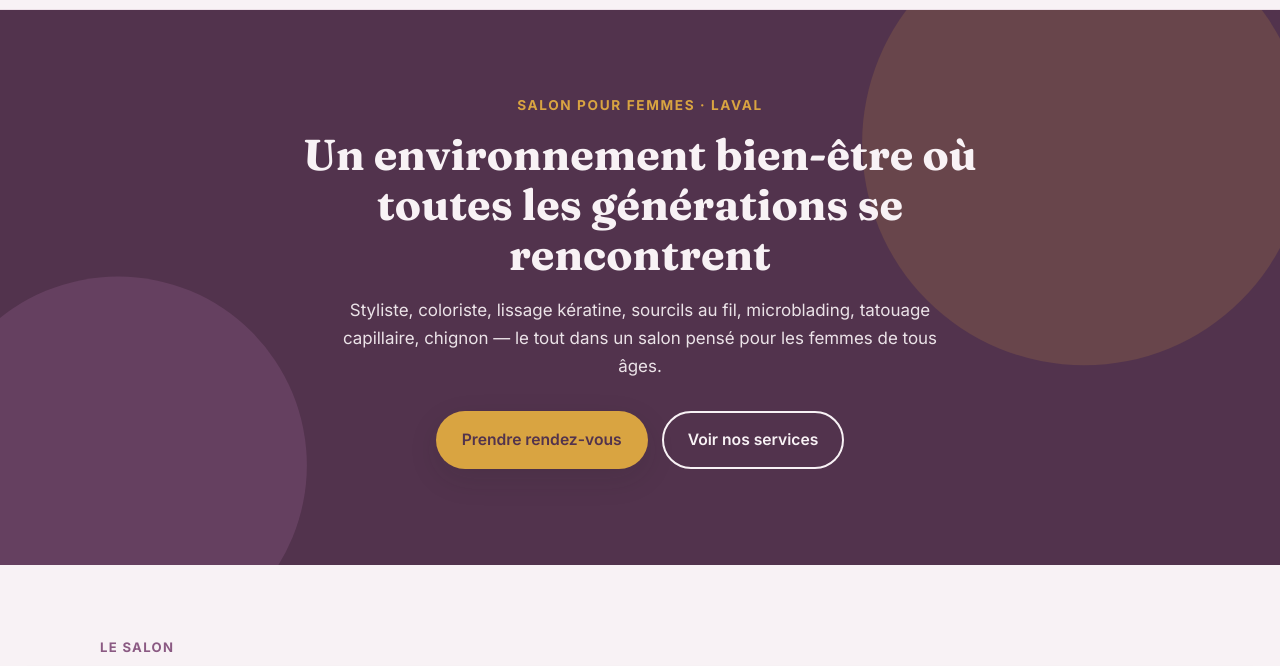
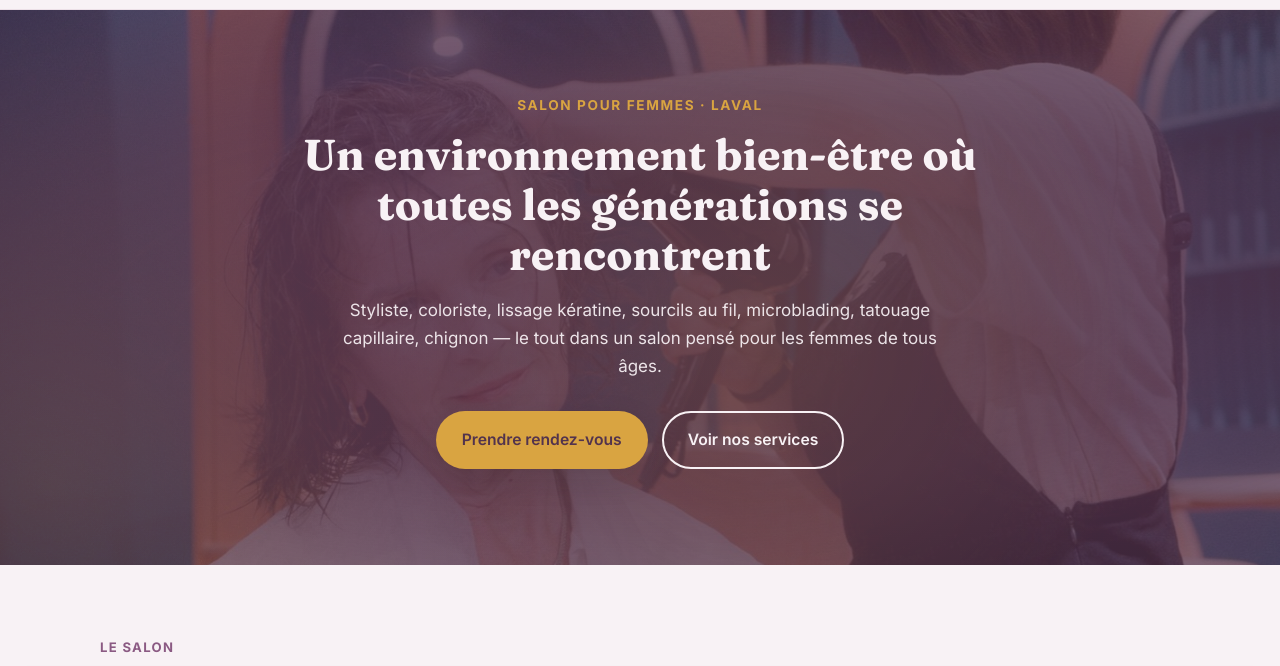
Before and after one commit to charlesmartel2506/elektra-coiffure, a plain HTML site: page index.html in a window 1280 px wide. Shown: the part 59-725 px from the top of the page. Drawn offline with Linux system fonts and the light colour scheme; animation ran at ten frames a second.

Commit message:
Photo de héros réelle + fond animé
Co-Authored-By: Claude Opus 5 <noreply@anthropic.com>

```diff
--- a/css/style.css
+++ b/css/style.css
@@ -119,3 +119,16 @@ p{ margin: 0 0 12px; }
   .section{ padding: 52px 0; } .pied-conteneur{ flex-direction: column; } .pied-coord p{ text-align: left; }
 }
 @media (max-width: 420px){ .marque-nom{ font-size: 0.95rem; } .marque-icone{ width: 34px; height: 34px; } }
+
+/* ===== Photo de héros + fond animé (14 août 2026) ===== */
+.hero-fond{ overflow: hidden; }
+.hero-fond img{ width: 100%; height: 100%; object-fit: cover; display: block; }
+.hero-voile{ position: absolute; inset: 0; z-index: 1;
+  /* Vignette : sombre au centre, là où passe le texte ; plus clair sur les bords,
+     pour que la photo reste visible. */
+  background: radial-gradient(125% 95% at 50% 50%, rgba(82,51,77,.90) 0%, rgba(82,51,77,.87) 38%, rgba(82,51,77,.66) 78%, rgba(82,51,77,.58) 100%); }
+.hero-contenu{ z-index: 2; }
+@media (prefers-reduced-motion: no-preference){
+  @keyframes v3ken{ from{ transform: scale(1.05); } to{ transform: scale(1.13); } }
+  .hero-fond img{ animation: v3ken 26s ease-in-out infinite alternate; will-change: transform; }
+}
--- /dev/null
+++ b/fond-anime.js
@@ -0,0 +1,293 @@
+/*! Vaelor Design · fond-anime.js · v1.0 (14 août 2026)
+ * -----------------------------------------------------------------------------
+ * Fond animé en <canvas>, JAVASCRIPT VANILLE, ZÉRO dépendance, ZÉRO CDN.
+ * Conçu pour être collé tel quel dans un widget « HTML » d'Elementor GRATUIT.
+ *
+ * UTILISATION
+ *   1. Poser un élément vide dans la section à animer :
+ *        <div data-vfond='{"motif":"poussiere","couleur":"#C9A227"}'></div>
+ *      Le script crée un <canvas> qui remplit LE PARENT POSITIONNÉ le plus proche
+ *      (une section Elementor est `position:relative` par défaut : rien à régler).
+ *   2. Charger ce fichier, ou coller son contenu dans un <script> avant </body>.
+ *
+ * OPTIONS (toutes facultatives)
+ *   motif     "poussiere" | "constellation" | "vagues" | "aurore" | "grille"
+ *   couleur   couleur principale        (#RRGGBB)      défaut #FFFFFF
+ *   couleur2  couleur secondaire        (#RRGGBB)      défaut = couleur
+ *   densite   0.4 … 2                   défaut 1
+ *   vitesse   0.3 … 2                   défaut 1
+ *   opacite   0 … 1  (opacité du calque) défaut .55
+ *   souris    true|false — parallaxe à la souris (grand écran seulement)  défaut true
+ *   dessous   true|false — place le canvas SOUS le contenu (z-index 0)    défaut true
+ *
+ * GARDES (ne jamais les retirer)
+ *   · prefers-reduced-motion: reduce  -> aucun canvas créé, la section garde son fond.
+ *   · Pas de canvas 2D -> rien n'est créé, aucune erreur.
+ *   · Hors écran (IntersectionObserver) ou onglet caché -> boucle arrêtée.
+ *   · Téléphone -> densité divisée par ~2, parallaxe souris coupée.
+ *   · Le canvas est en pointer-events:none et aria-hidden : jamais dans le chemin
+ *     du clic ni dans celui d'un lecteur d'écran.
+ * -----------------------------------------------------------------------------
+ */
+(function () {
+  'use strict';
+
+  if (!window.matchMedia || window.matchMedia('(prefers-reduced-motion: reduce)').matches) { return; }
+
+  var PETIT = window.matchMedia('(max-width: 860px)').matches;
+  var FIN   = window.matchMedia('(hover: hover) and (pointer: fine)').matches;
+
+  function lireCouleur(h, a) {
+    h = (h || '#FFFFFF').replace('#', '');
+    if (h.length === 3) { h = h[0] + h[0] + h[1] + h[1] + h[2] + h[2]; }
+    var n = parseInt(h, 16);
+    if (isNaN(n)) { n = 0xFFFFFF; }
+    return 'rgba(' + ((n >> 16) & 255) + ',' + ((n >> 8) & 255) + ',' + (n & 255) + ',' + a + ')';
+  }
+
+  // Lecture TOLÉRANTE des options : `.6` au lieu de `0.6`, guillemets simples,
+  // virgule en trop — trois fautes de frappe qui, en JSON strict, feraient retomber
+  // toute la section sur le motif par défaut sans le moindre message. Mesuré.
+  function options(el) {
+    var brut = el.getAttribute('data-vfond') || '{}', o = {};
+    try { o = JSON.parse(brut); } catch (e) {
+      try {
+        o = JSON.parse(brut
+          .replace(/'/g, '"')                 // guillemets simples
+          .replace(/([:,\[]\s*)\.(\d)/g, '$10.$2') // .6  ->  0.6
+          .replace(/,(\s*[}\]])/g, '$1'));    // virgule finale
+      } catch (e2) { o = {}; }
+    }
+    return {
+      motif:    o.motif || 'poussiere',
+      c1:       o.couleur || '#FFFFFF',
+      c2:       o.couleur2 || o.couleur || '#FFFFFF',
+      densite:  typeof o.densite === 'number' ? o.densite : 1,
+      vitesse:  typeof o.vitesse === 'number' ? o.vitesse : 1,
+      opacite:  typeof o.opacite === 'number' ? o.opacite : 0.55,
+      souris:   o.souris !== false,
+      dessous:  o.dessous !== false,
+      cible:    o.cible || ''
+    };
+  }
+
+  function demarrer(hote) {
+    var op = options(hote);
+    // Dans Elementor, un widget « HTML » est enfermé dans .elementor-widget-container :
+    // le parent direct fait quelques dizaines de pixels. `cible` permet de remonter
+    // jusqu'à la vraie section, par exemple {"cible":".elementor-top-section"}.
+    var cible = op.cible ? (hote.closest ? hote.closest(op.cible) : null) : null;
+    if (!cible) { cible = hote.parentElement; }
+    if (!cible) { return; }
+
+    // Le parent doit pouvoir porter un enfant en position absolue.
+    var pos = window.getComputedStyle(cible).position;
+    if (pos === 'static') { cible.style.position = 'relative'; }
+
+    var cv = document.createElement('canvas');
+    cv.setAttribute('aria-hidden', 'true');
+    cv.style.cssText = 'position:absolute;inset:0;width:100%;height:100%;display:block;' +
+                       'pointer-events:none;opacity:' + op.opacite + ';' +
+                       'z-index:' + (op.dessous ? '0' : '3');
+    var ctx = cv.getContext && cv.getContext('2d');
+    if (!ctx) { return; }
+    hote.style.display = 'none';
+    cible.insertBefore(cv, cible.firstChild);
+
+    var L = 0, H = 0, dpr = 1, parts = [], t = 0, boucle = null, visible = false;
+    var sx = 0, sy = 0, cx = 0, cy = 0; // souris cible / courante
+
+    function nombre() {
+      var base = { poussiere: 90, constellation: 78, vagues: 0, aurore: 5, grille: 0 }[op.motif] || 80;
+      var n = base * op.densite * (PETIT ? 0.45 : 1);
+      // Plafond dur : la boucle des liens est en O(n²).
+      return Math.max(0, Math.min(Math.round(n * (L * H) / (1440 * 800)), op.motif === 'constellation' ? 110 : 220));
+    }
+
+    function semer() {
+      parts = [];
+      var n = nombre();
+      for (var i = 0; i < n; i++) {
+        parts.push({
+          x: Math.random() * L,
+          y: Math.random() * H,
+          r: op.motif === 'aurore' ? (0.18 + Math.random() * 0.22) * Math.max(L, H)
+                                   : 0.6 + Math.random() * (op.motif === 'constellation' ? 1.6 : 2.2),
+          vx: (Math.random() - 0.5) * 0.22 * op.vitesse,
+          vy: (op.motif === 'poussiere' ? -0.12 - Math.random() * 0.28 : (Math.random() - 0.5) * 0.22) * op.vitesse,
+          a: 0.25 + Math.random() * 0.75,
+          p: Math.random() * Math.PI * 2,
+          d: Math.random() < 0.5
+        });
+      }
+    }
+
+    function mesurer() {
+      var r = cible.getBoundingClientRect();
+      dpr = Math.min(window.devicePixelRatio || 1, 2);
+      L = Math.max(1, Math.round(r.width));
+      H = Math.max(1, Math.round(r.height));
+      cv.width = Math.round(L * dpr);
+      cv.height = Math.round(H * dpr);
+      ctx.setTransform(dpr, 0, 0, dpr, 0, 0);
+      semer();
+    }
+
+    /* ---------------- les cinq motifs ---------------- */
+
+    function poussiere() {
+      for (var i = 0; i < parts.length; i++) {
+        var p = parts[i];
+        p.x += p.vx + Math.sin(t * 0.0009 + p.p) * 0.16;
+        p.y += p.vy;
+        if (p.y < -12) { p.y = H + 10; p.x = Math.random() * L; }
+        if (p.x < -12) { p.x = L + 10; } else if (p.x > L + 12) { p.x = -10; }
+        var sc = 0.62 + 0.38 * Math.sin(t * 0.0016 + p.p);
+        ctx.beginPath();
+        ctx.arc(p.x + cx * (p.r * 5), p.y + cy * (p.r * 5), p.r, 0, 6.2832);
+        ctx.fillStyle = lireCouleur(p.d ? op.c1 : op.c2, (p.a * sc).toFixed(3));
+        ctx.fill();
+      }
+    }
+
+    function constellation() {
+      var i, j, p, q, dx, dy, d2, lim = (PETIT ? 108 : 138), lim2 = lim * lim;
+      ctx.lineWidth = 1;
+      for (i = 0; i < parts.length; i++) {
+        p = parts[i];
+        p.x += p.vx; p.y += p.vy;
+        if (p.x < 0 || p.x > L) { p.vx *= -1; }
+        if (p.y < 0 || p.y > H) { p.vy *= -1; }
+      }
+      for (i = 0; i < parts.length; i++) {
+        p = parts[i];
+        for (j = i + 1; j < parts.length; j++) {
+          q = parts[j];
+          dx = p.x - q.x; dy = p.y - q.y; d2 = dx * dx + dy * dy;
+          if (d2 > lim2) { continue; }
+          ctx.beginPath();
+          ctx.moveTo(p.x + cx * 14, p.y + cy * 14);
+          ctx.lineTo(q.x + cx * 14, q.y + cy * 14);
+          ctx.strokeStyle = lireCouleur(op.c2, (0.5 * (1 - d2 / lim2)).toFixed(3));
+          ctx.stroke();
+        }
+      }
+      for (i = 0; i < parts.length; i++) {
+        p = parts[i];
+        ctx.beginPath();
+        ctx.arc(p.x + cx * 22, p.y + cy * 22, p.r, 0, 6.2832);
+        ctx.fillStyle = lireCouleur(op.c1, p.a.toFixed(3));
+        ctx.fill();
+      }
+    }
+
+    function vagues() {
+      var couches = [
+        { amp: 0.055, per: 0.0042, v: 0.00030, y: 0.72, a: 0.30, c: op.c2 },
+        { amp: 0.042, per: 0.0060, v: 0.00046, y: 0.80, a: 0.36, c: op.c1 },
+        { amp: 0.030, per: 0.0088, v: 0.00068, y: 0.88, a: 0.44, c: op.c1 }
+      ];
+      for (var k = 0; k < couches.length; k++) {
+        var c = couches[k], A = c.amp * H, base = c.y * H;
+        ctx.beginPath();
+        ctx.moveTo(0, H);
+        for (var x = 0; x <= L; x += 8) {
+          ctx.lineTo(x, base + Math.sin(x * c.per + t * c.v * op.vitesse) * A
+                          + Math.sin(x * c.per * 0.5 + t * c.v * 1.7 * op.vitesse) * A * 0.4
+                          + cy * 12);
+        }
+        ctx.lineTo(L, H);
+        ctx.closePath();
+        ctx.fillStyle = lireCouleur(c.c, c.a);
+        ctx.fill();
+      }
+    }
+
+    function aurore() {
+      for (var i = 0; i < parts.length; i++) {
+        var p = parts[i];
+        var x = p.x + Math.sin(t * 0.00022 * op.vitesse + p.p) * L * 0.22 + cx * 34;
+        var y = p.y + Math.cos(t * 0.00017 * op.vitesse + p.p * 1.3) * H * 0.20 + cy * 34;
+        var g = ctx.createRadialGradient(x, y, 0, x, y, p.r);
+        g.addColorStop(0, lireCouleur(p.d ? op.c1 : op.c2, (0.42 * p.a).toFixed(3)));
+        g.addColorStop(1, lireCouleur(p.d ? op.c1 : op.c2, '0'));
+        ctx.fillStyle = g;
+        ctx.beginPath();
+        ctx.arc(x, y, p.r, 0, 6.2832);
+        ctx.fill();
+      }
+    }
+
+    function grille() {
+      var pas = PETIT ? 46 : 62, dec = (t * 0.018 * op.vitesse) % pas, y, x, prof;
+      ctx.lineWidth = 1;
+      for (y = H * 0.34; y <= H + pas; y += pas) {
+        prof = (y - H * 0.34) / (H * 0.66 + pas);
+        ctx.beginPath();
+        ctx.moveTo(0, y + dec); ctx.lineTo(L, y + dec);
+        ctx.strokeStyle = lireCouleur(op.c1, (0.06 + 0.30 * prof).toFixed(3));
+        ctx.stroke();
+      }
+      var fx = L / 2 + cx * 40;
+      for (x = -L; x <= L * 2; x += pas * 1.6) {
+        ctx.beginPath();
+        ctx.moveTo(fx + (x - fx) * 0.16, H * 0.34);
+        ctx.lineTo(x, H);
+        ctx.strokeStyle = lireCouleur(op.c2, '0.16');
+        ctx.stroke();
+      }
+    }
+
+    var motifs = { poussiere: poussiere, constellation: constellation, vagues: vagues, aurore: aurore, grille: grille };
+    var dessiner = motifs[op.motif] || poussiere;
+
+    function image(ts) {
+      boucle = requestAnimationFrame(image);
+      t = ts || 0;
+      cx += (sx - cx) * 0.055;
+      cy += (sy - cy) * 0.055;
+      ctx.clearRect(0, 0, L, H);
+      dessiner();
+    }
+
+    function jouer() { if (!boucle) { boucle = requestAnimationFrame(image); } }
+    function pause() { if (boucle) { cancelAnimationFrame(boucle); boucle = null; } }
+
+    mesurer();
+
+    var minuteur = null;
+    window.addEventListener('resize', function () {
+      clearTimeout(minuteur);
+      minuteur = setTimeout(mesurer, 180);
+    }, { passive: true });
+
+    if (op.souris && FIN && !PETIT) {
+      cible.addEventListener('mousemove', function (e) {
+        var r = cible.getBoundingClientRect();
+        sx = ((e.clientX - r.left) / r.width - 0.5) * 2;
+        sy = ((e.clientY - r.top) / r.height - 0.5) * 2;
+      }, { passive: true });
+      cible.addEventListener('mouseleave', function () { sx = 0; sy = 0; }, { passive: true });
+    }
+
+    if ('IntersectionObserver' in window) {
+      new IntersectionObserver(function (es) {
+        visible = es[0].isIntersecting;
+        if (visible && !document.hidden) { jouer(); } else { pause(); }
+      }, { rootMargin: '120px' }).observe(cible);
+    } else { visible = true; jouer(); }
+
+    document.addEventListener('visibilitychange', function () {
+      if (document.hidden) { pause(); } else if (visible) { jouer(); }
+    });
+  }
+
+  function tout() {
+    var l = document.querySelectorAll('[data-vfond]');
+    for (var i = 0; i < l.length; i++) { demarrer(l[i]); }
+  }
+
+  if (document.readyState === 'loading') {
+    document.addEventListener('DOMContentLoaded', tout);
+  } else { tout(); }
+})();
--- a/index.html
+++ b/index.html
@@ -63,11 +63,10 @@
 
   <section class="hero">
     <div class="hero-fond" aria-hidden="true">
-      <svg viewBox="0 0 1200 500" preserveAspectRatio="xMidYMid slice">
-        <rect width="1200" height="500" fill="var(--prune-fonce)"/>
-        <circle cx="1000" cy="120" r="200" fill="var(--or)" opacity="0.16"/>
-        <circle cx="130" cy="410" r="170" fill="var(--prune)" opacity="0.35"/>
-      </svg>
+      <!-- MARQUE-PHOTO-HEROS -->
+      <img class="v3-photo" src="images/heros.jpg" alt="Un brushing au salon" fetchpriority="high">
+      <div class="hero-voile"></div>
+      <div data-vfond='{"motif":"aurore","couleur":"#D9A441","couleur2":"#8B5A83","opacite":0.34,"dessous":false}'></div>
     </div>
     <div class="hero-contenu">
       <p class="hero-etiquette">Salon pour femmes · Laval</p>
@@ -222,5 +221,6 @@
 </script>
 <script src="protection-demo.js"></script>
 <script src="js/script.js"></script>
+<script src="fond-anime.js"></script>
 </body>
 </html>
```
Also changed, not shown: images/heros.jpg (added).
